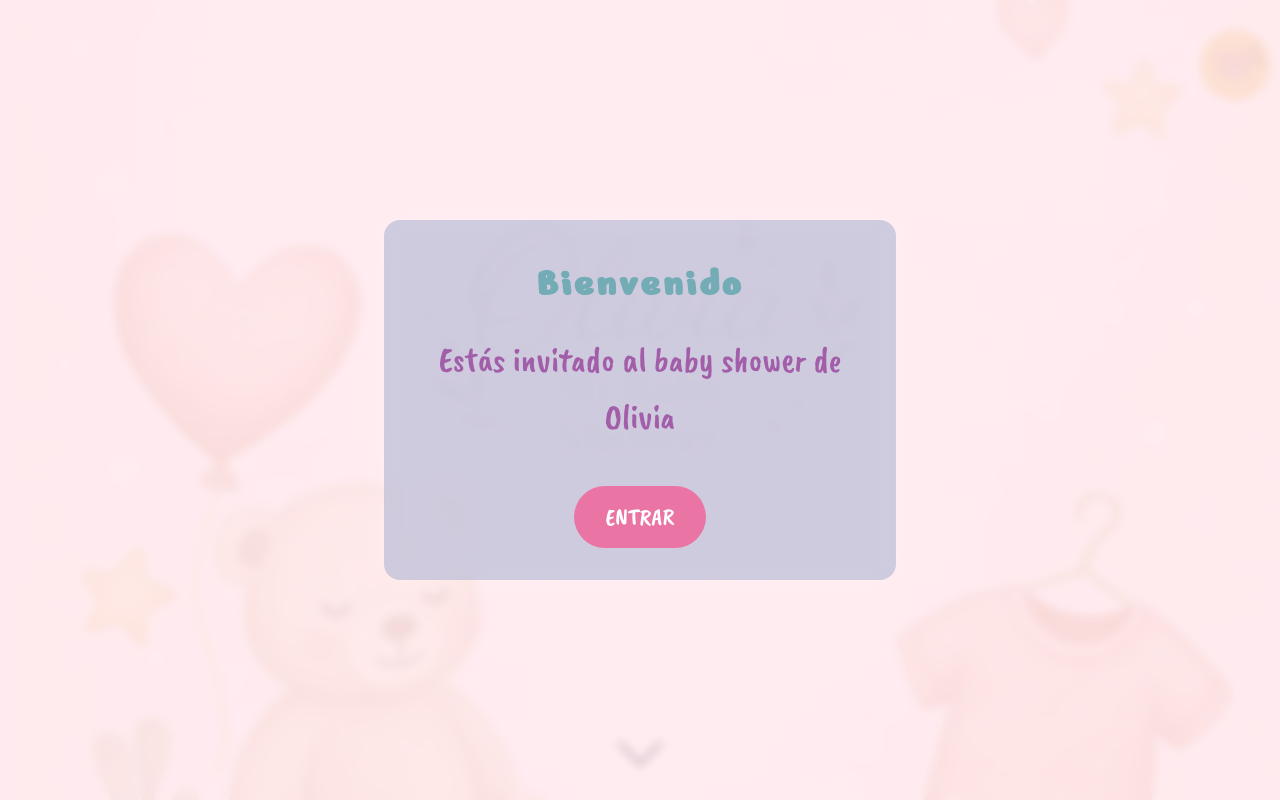
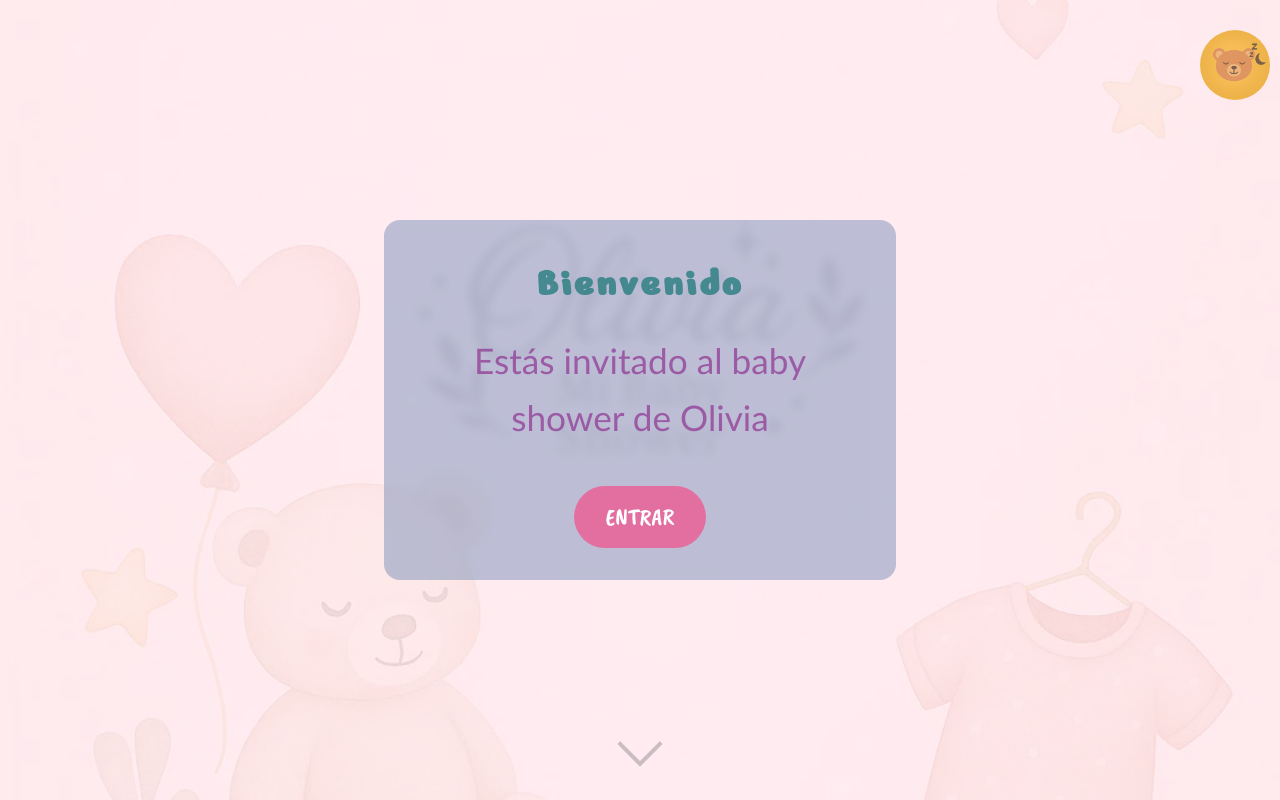
Before and after one commit to invitaciones-digitales-fer/invitacion-olivia-BABY-SHOWER, a plain HTML site: page index.html in a window 1280 px wide. Shown: the top 800 px of the page. Drawn offline with nearby package versions, Linux system fonts and the light colour scheme; a web font is replaced by a local one.

Commit message:
Modifique la cancion de fondo, modifique galeria e icono frase

```diff
--- a/assets/css/style.css
+++ b/assets/css/style.css
@@ -111,22 +111,20 @@ p {
     height: 100%;
     background-color: rgba(255, 235, 245, 0.8);
     /* Rosa pastel traslúcido */
-    backdrop-filter: blur(5px);
     /* 🔮 efecto blur */
     color: white;
     display: flex;
     justify-content: center;
     align-items: center;
-    z-index: 9999;
+    z-index: 999;
 }
 
 .welcome__content {
     text-align: center;
     padding: 2rem;
-    background: rgba(87, 120, 170, 0.281);
-    backdrop-filter: blur(8px);
+    background: rgba(87, 120, 170, 0.388);
+    backdrop-filter: blur(5px);
     border-radius: 1rem;
-    box-shadow: 0 0 20px rgba(255, 255, 255, 0.2);
     max-width: 90vw;
     width: 100%;
     box-sizing: border-box;
@@ -136,7 +134,7 @@ p {
     font-size: 2.5rem;
     margin-bottom: 1rem;
     letter-spacing: 0.2rem;
-    color: #459ea1aa;
+    color: #2f8083d8;
 }
 
 #welcome button {
@@ -154,6 +152,7 @@ p {
 .welcome__text {
     color: #892089a1;
     font-size: 2.2rem;
+    font-family:'Gill Sans', 'Gill Sans MT', Calibri, 'Trebuchet MS', sans-serif;
 }
 
 #welcome button:hover {
```
Also changed, not shown: assets/icons/heart-internet_26694.png, 3 other files.
